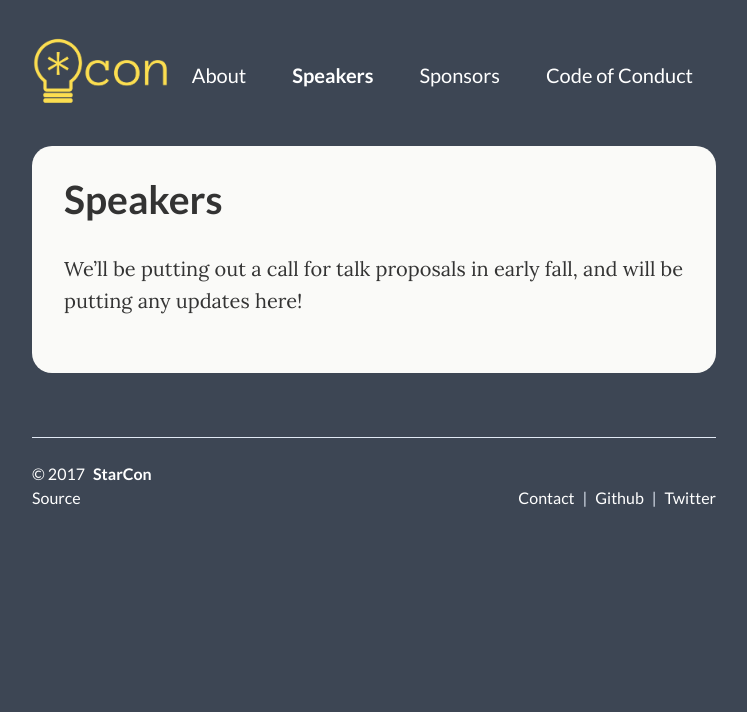
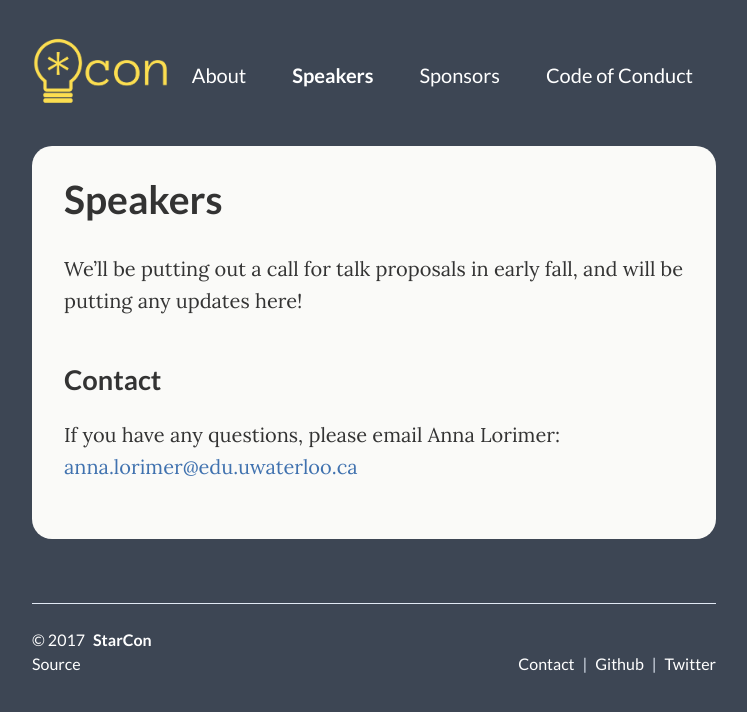
Before and after one commit to StarConKW/starconkw.github.io, a Jekyll site: the page built from _pages/speakers.md, in a window 1280 px wide. Shown: the top 712 px of the page, without its empty margins (266-1013 px from the left). Built offline with Jekyll 4.4.1, drawn with Linux system fonts in a browser that asks for light colours.

Commit message:
add anna's contact info

```diff
--- a/_pages/speakers.md
+++ b/_pages/speakers.md
@@ -9,4 +9,8 @@ permalink: /speakers/
 
 We'll be putting out a call for talk proposals in early fall, and will be putting any updates here!
 
+## Contact
+
+If you have any questions, please email Anna Lorimer: [anna.lorimer@edu.uwaterloo.ca](mailto:anna.lorimer@edu.uwaterloo.ca)
+
 </div>
```
